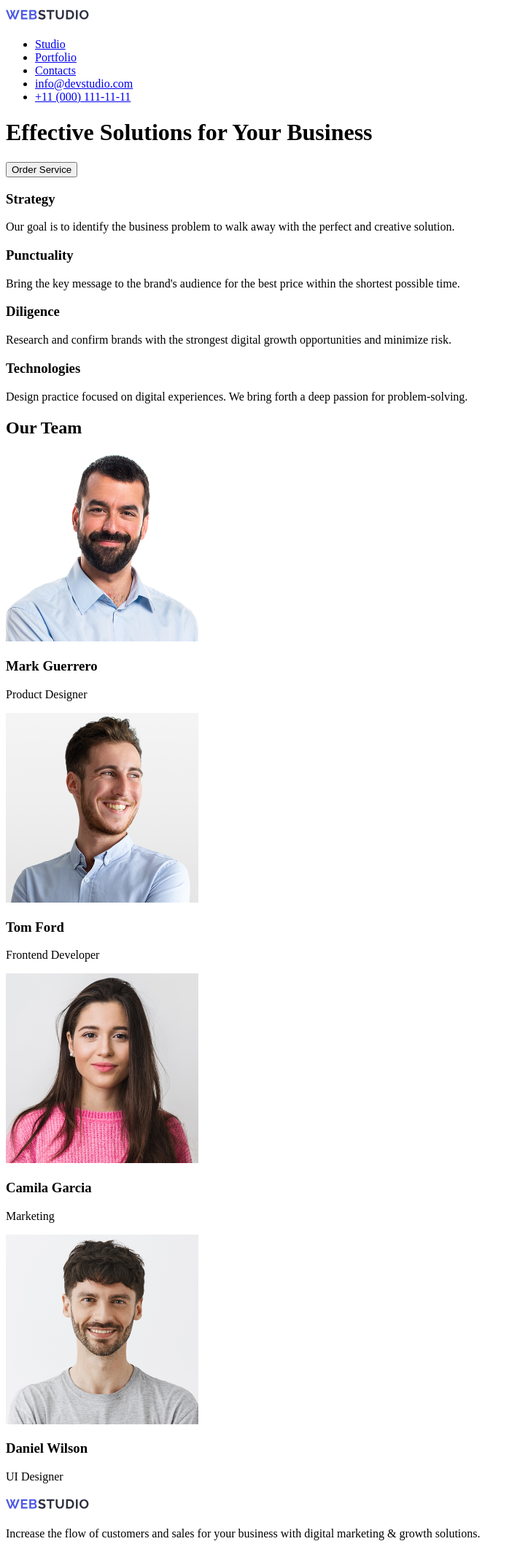
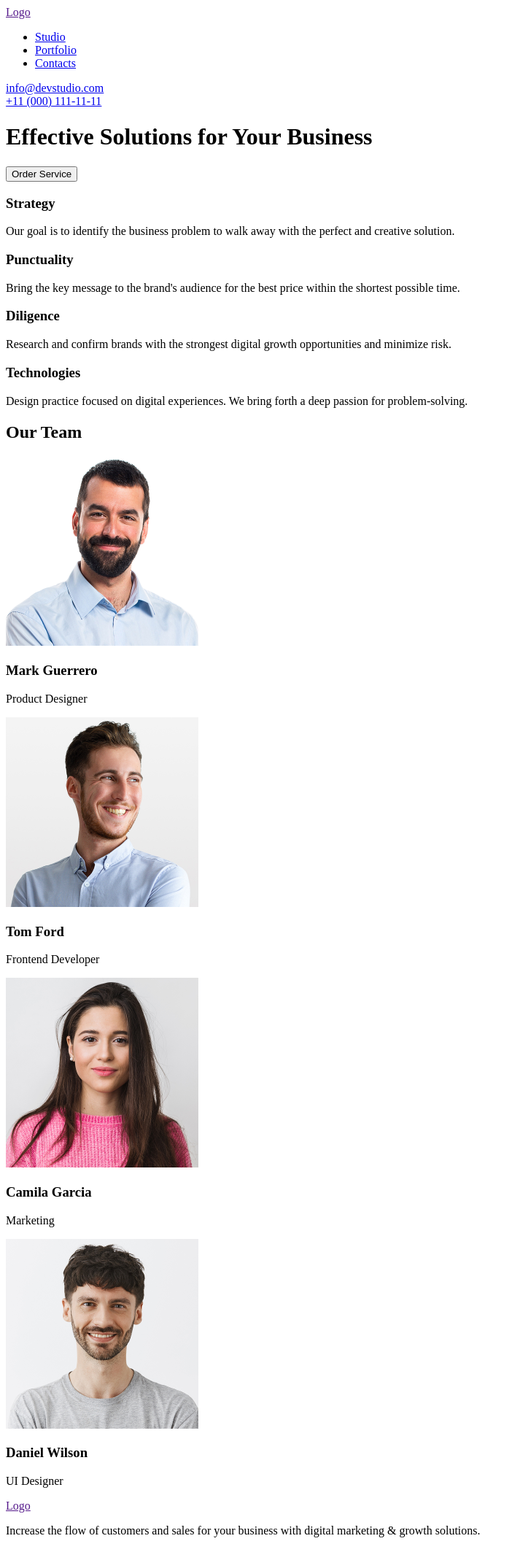
Before and after one commit to prokopiy203/goit-markup-hw-01, a plain HTML site: page index.html in a window 1280 px wide. Shown: the whole page at 73% size, without its empty margins (0-713 px from the left). Drawn offline with Linux system fonts and the light colour scheme.

Commit message:
update index.html

```diff
--- a/index.html
+++ b/index.html
@@ -10,9 +10,7 @@
 <body>
     <header>
         <!-- Вставити посилання для логотипу -->
-        <a href="">
-            <img src="images/Logo.svg" alt="Logo" width="115" />
-        </a>
+        <a href=""> Logo </a>
 
         <nav>
             <ul>
@@ -25,19 +23,20 @@
                 <li>
                     <a href="#contact">Contacts</a>
                 </li>
-                <li>
-                    <a href="mailto:info@devstudio.com">info@devstudio.com</a>
-                </li>
-                <li>
-                    <a href="tel:+110001111111">+11 (000) 111-11-11</a>
-                </li>
+
             </ul>
         </nav>
+
+        <section>
+            <a href="mailto:info@devstudio.com">info@devstudio.com</a> <br>
+
+            <a href="tel:+110001111111">+11 (000) 111-11-11</a>
+        </section>
 
         <h1>Effective Solutions
             for Your Business</h1>
 
-        <button type="submit">Order Service</button>
+        <button type="button">Order Service</button>
 
         <section>
             <h3>Strategy</h3>
@@ -99,26 +98,18 @@
             </div>
         </section>
 
-
-
-
-
     </main>
 
     <futter>
         <!-- Вставити посилання для логотипу -->
-        <a href="">
-            <img src="images/Logo.svg" alt="Logo" width="115" />
-        </a>
+        <a href=""> Logo </a>
+
         <section>
 
             <p>Increase the flow of customers and sales for your business with digital marketing & growth solutions.</p>
 
         </section>
 
-
-
-
     </futter>
 
 </body>
```
